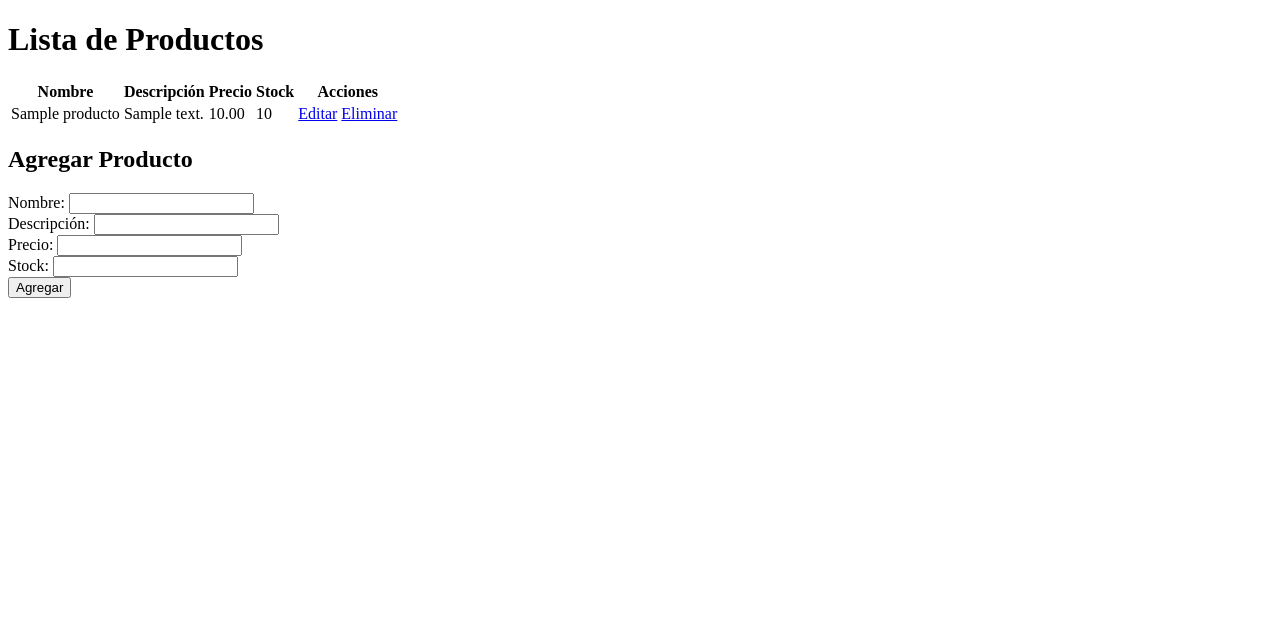
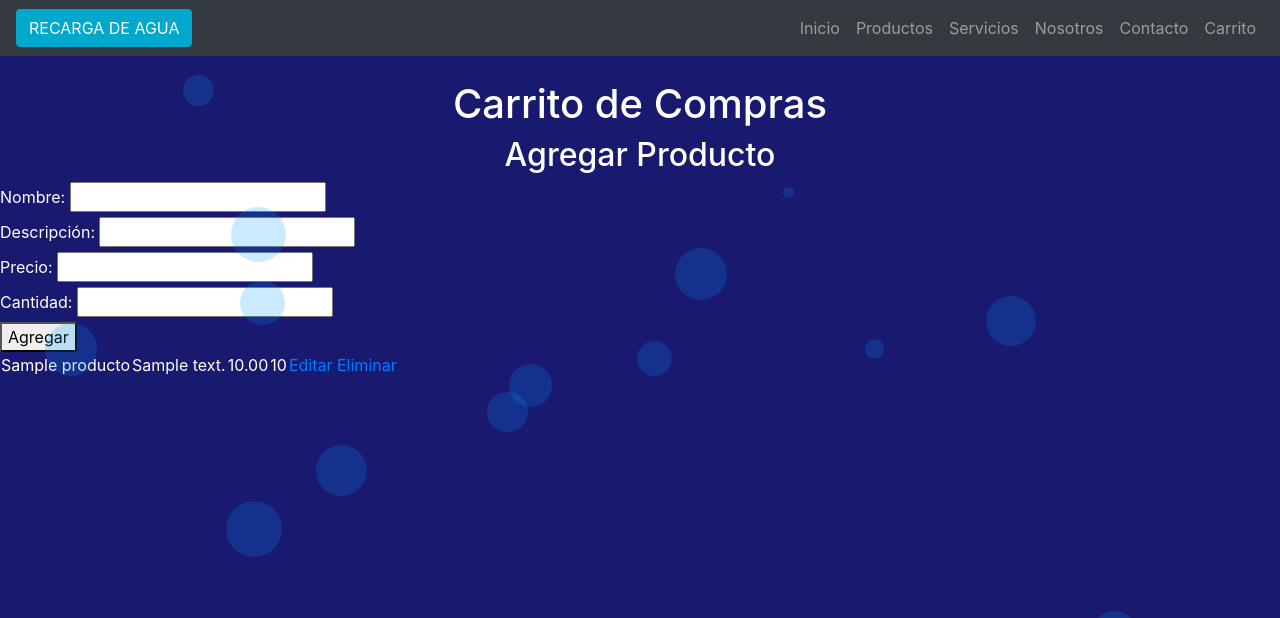
Before and after one commit to IvanRodriguezPinares/Django_AguaPurificada, a Django app: page /productos_list/ in a window 1280 px wide. Shown: the top 618 px of the page. Run offline with Django 5.2, Linux system fonts and the light colour scheme; tables that the repository leaves empty hold one stand-in row (values such as "Sample post"); some libraries are stand-ins or nearby versions.

Commit message:
diseño y funcionalidad al carrito, agregué JS al proyecto

```diff
--- a/cliente/static/cliente/css/estilos.css
+++ b/cliente/static/cliente/css/estilos.css
@@ -1,6 +1,11 @@
 /* Cambia el color del texto a blanco */
-h1, h2, h5, p, .navbar-brand, .nav-link, .btn {
+h1, h2, h5, p, .navbar-brand, .nav-link, .btn, label {
     color: #ffffff;
+}
+
+/* Cambia el color del texto a blanco */
+form label,td {
+    color: #ffffff !important;
 }
 
 .nav-link {
--- a/cliente/templates/cliente/clientes_add.html
+++ b/cliente/templates/cliente/clientes_add.html
@@ -1,6 +1,7 @@
 <!DOCTYPE html>
 <html lang="en">
     <head>
+        {% load static %}
         <meta charset="UTF-8">
         <meta name="viewport" content="width=device-width, initial-scale=1.0">
         <title>Agregar Cliente</title>
@@ -89,6 +90,7 @@
                     $("#idMensajes").delay(2000).fadeOut("slow");
                 });
         </script>
+        <script src="{% static 'cliente/js/scripts.js' %}" defer></script>
 
     </body>
 </html>
--- a/cliente/templates/cliente/clientes_list.html
+++ b/cliente/templates/cliente/clientes_list.html
@@ -1,6 +1,7 @@
 <!DOCTYPE html>
 <html lang="es">
 <head>
+    {% load static %}
     <meta charset="UTF-8">
     <meta name="viewport" content="width=device-width, initial-scale=1.0">
     <title>Lista de Clientes</title>
@@ -32,5 +33,6 @@
             </tbody>
         </table>
     </div>
+    <script src="{% static 'cliente/js/scripts.js' %}" defer></script>
 </body>
 </html>
--- a/cliente/templates/cliente/contacto.html
+++ b/cliente/templates/cliente/contacto.html
@@ -133,7 +133,7 @@
     <script src="https://cdn.jsdelivr.net/npm/popper.js@1.16.1/dist/umd/popper.min.js"></script>
     <script src="https://stackpath.bootstrapcdn.com/bootstrap/4.5.2/js/bootstrap.min.js"></script>
     <script src="https://unpkg.com/leaflet/dist/leaflet.js"></script>
-    <script src="./scripts.js"></script>
+    <script src="{% static 'cliente/js/scripts.js' %}" defer></script>
 
 </body>
 </html>
--- a/cliente/templates/cliente/index.html
+++ b/cliente/templates/cliente/index.html
@@ -1,6 +1,7 @@
 <!DOCTYPE html>
 <html lang="en">
 <head>
+    {% load static %}
     <meta charset="UTF-8">
     <meta name="viewport" content="width=device-width, initial-scale=1.0">
     <title>Inicio</title>
@@ -36,5 +37,6 @@
         <a href="{% url 'crud' %}" class="btn btn-primary">Ver Clientes</a>
         <a href="{% url 'clientesAdd' %}" class="btn btn-success">Agregar Cliente</a>
     </div>
+    <script src="{% static 'cliente/js/scripts.js' %}" defer></script>
 </body>
 </html>
--- a/cliente/templates/cliente/indexBefine.html
+++ b/cliente/templates/cliente/indexBefine.html
@@ -148,6 +148,6 @@
     <script src="https://code.jquery.com/jquery-3.5.1.min.js"></script>
     <script src="https://cdn.jsdelivr.net/npm/popper.js@1.16.1/dist/umd/popper.min.js"></script>
     <script src="https://stackpath.bootstrapcdn.com/bootstrap/4.5.2/js/bootstrap.min.js"></script>
-    <script src="./scripts.js"></script>
+    <script src="{% static 'cliente/js/scripts.js' %}" defer></script>
 </body>
 </html>
--- a/cliente/templates/cliente/nosotros.html
+++ b/cliente/templates/cliente/nosotros.html
@@ -129,6 +129,6 @@
     <script src="https://code.jquery.com/jquery-3.5.1.min.js"></script>
     <script src="https://cdn.jsdelivr.net/npm/popper.js@1.16.1/dist/umd/popper.min.js"></script>
     <script src="https://stackpath.bootstrapcdn.com/bootstrap/4.5.2/js/bootstrap.min.js"></script>
-    <script src="./scripts.js"></script>
+    <script src="{% static 'cliente/js/scripts.js' %}" defer></script>
 </body>
 </html>
--- a/cliente/templates/cliente/productos.html
+++ b/cliente/templates/cliente/productos.html
@@ -161,6 +161,6 @@
 <script src="https://code.jquery.com/jquery-3.5.1.min.js"></script>
     <script src="https://cdn.jsdelivr.net/npm/popper.js@1.16.1/dist/umd/popper.min.js"></script>
     <script src="https://stackpath.bootstrapcdn.com/bootstrap/4.5.2/js/bootstrap.min.js"></script>
-    <script src="./scripts.js"></script>
+    <script src="{% static 'cliente/js/scripts.js' %}" defer></script>
 </body>
 </html>
--- a/cliente/templates/cliente/productos_list.html
+++ b/cliente/templates/cliente/productos_list.html
@@ -2,18 +2,62 @@
 <!DOCTYPE html>
 <html>
 <head>
+    {% load static %}
     <title>Productos</title>
+    <link rel="stylesheet" href="https://stackpath.bootstrapcdn.com/bootstrap/4.5.2/css/bootstrap.min.css">
+    <link rel="stylesheet" href="{% static 'cliente/css/estilos.css' %}">
 </head>
 <body>
-    <h1>Lista de Productos</h1>
+    <nav class="navbar navbar-expand-lg navbar-dark bg-dark">
+        <a class="btn btn-primary" href="{% url 'recarga' %}">RECARGA DE AGUA</a>
+        <button class="navbar-toggler" type="button" data-toggle="collapse" data-target="#navbarNav" aria-controls="navbarNav" aria-expanded="false" aria-label="Toggle navigation">
+            <span class="navbar-toggler-icon"></span>
+        </button>
+        <div class="collapse navbar-collapse" id="navbarNav">
+            <ul class="navbar-nav ml-auto">
+                <li class="nav-item">
+                    <a class="nav-link" href="{% url 'index' %}">Inicio</a>
+                </li>
+                <li class="nav-item">
+                    <a class="nav-link" href="{% url 'productos' %}">Productos</a>
+                </li>
+                <li class="nav-item">
+                    <a class="nav-link" href="{% url 'servicios' %}">Servicios</a>
+                </li>
+                <li class="nav-item">
+                    <a class="nav-link" href="{% url 'nosotros' %}">Nosotros</a>
+                </li>
+                <li class="nav-item">
+                    <a class="nav-link" href="{% url 'contacto' %}">Contacto</a>
+                </li>
+                <li class="nav-item">
+                    <a class="nav-link" href="{% url 'productos_list' %}">Carrito</a>
+                </li>
+
+            </ul>
+        </div>
+    </nav>
+    <br>
+
+    <h1>Carrito de Compras</h1>
+
+
+    <h2>Agregar Producto</h2>
+    <form method="POST" action="{% url 'producto_add' %}">
+        {% csrf_token %}
+        <label for="nombre">Nombre:</label>
+        <input type="text" id="nombre" name="nombre" required><br>
+        <label for="descripcion">Descripción:</label>
+        <input type="text" id="descripcion" name="descripcion" required><br>
+        <label for="precio">Precio:</label>
+        <input type="number" id="precio" name="precio" step="0.01" required><br>
+        <label for="stock">Cantidad:</label>
+        <input type="number" id="stock" name="stock" required><br>
+        <button type="submit">Agregar</button>
+    </form>
+
     <table>
-        <tr>
-            <th>Nombre</th>
-            <th>Descripción</th>
-            <th>Precio</th>
-            <th>Stock</th>
-            <th>Acciones</th>
-        </tr>
+
         {% for producto in productos %}
         <tr>
             <td>{{ producto.nombre }}</td>
@@ -28,20 +72,6 @@
         {% endfor %}
     </table>
 
-    <h2>Agregar Producto</h2>
-    <form method="POST" action="{% url 'producto_add' %}">
-        {% csrf_token %}
-        <label for="nombre">Nombre:</label>
-        <input type="text" id="nombre" name="nombre" required><br>
-        <label for="descripcion">Descripción:</label>
-        <input type="text" id="descripcion" name="descripcion" required><br>
-        <label for="precio">Precio:</label>
-        <input type="number" id="precio" name="precio" step="0.01" required><br>
-        <label for="stock">Stock:</label>
-        <input type="number" id="stock" name="stock" required><br>
-        <button type="submit">Agregar</button>
-    </form>
-
     {% if producto %}
     <h2>Editar Producto</h2>
     <form method="POST" action="{% url 'producto_edit' producto.pk %}">
@@ -52,10 +82,14 @@
         <input type="text" id="descripcion" name="descripcion" value="{{ producto.descripcion }}" required><br>
         <label for="precio">Precio:</label>
         <input type="number" id="precio" name="precio" step="0.01" value="{{ producto.precio }}" required><br>
-        <label for="stock">Stock:</label>
+        <label for="stock">Cantidad:</label>
         <input type="number" id="stock" name="stock" value="{{ producto.stock }}" required><br>
         <button type="submit">Actualizar</button>
     </form>
     {% endif %}
+    <script src="https://code.jquery.com/jquery-3.5.1.min.js"></script>
+    <script src="https://cdn.jsdelivr.net/npm/popper.js@1.16.1/dist/umd/popper.min.js"></script>
+    <script src="https://stackpath.bootstrapcdn.com/bootstrap/4.5.2/js/bootstrap.min.js"></script>
+    <script src="{% static 'cliente/js/scripts.js' %}" defer></script>
 </body>
 </html>
--- a/cliente/templates/cliente/recarga.html
+++ b/cliente/templates/cliente/recarga.html
@@ -124,6 +124,6 @@
     <script src="https://code.jquery.com/jquery-3.5.1.min.js"></script>
     <script src="https://cdn.jsdelivr.net/npm/popper.js@1.16.1/dist/umd/popper.min.js"></script>
     <script src="https://stackpath.bootstrapcdn.com/bootstrap/4.5.2/js/bootstrap.min.js"></script>
-    <script src="./scripts.js"></script>
+    <script src="{% static 'cliente/js/scripts.js' %}" defer></script>
 </body>
 </html>
--- a/cliente/templates/cliente/servicios.html
+++ b/cliente/templates/cliente/servicios.html
@@ -122,7 +122,7 @@
     <script src="https://code.jquery.com/jquery-3.5.1.min.js"></script>
     <script src="https://cdn.jsdelivr.net/npm/popper.js@1.16.1/dist/umd/popper.min.js"></script>
     <script src="https://stackpath.bootstrapcdn.com/bootstrap/4.5.2/js/bootstrap.min.js"></script>
-    <script src="./scripts.js"></script>
+    <script src="{% static 'cliente/js/scripts.js' %}" defer></script>
 
 </body>
 </html>
```
Also changed, not shown: db.sqlite3.
